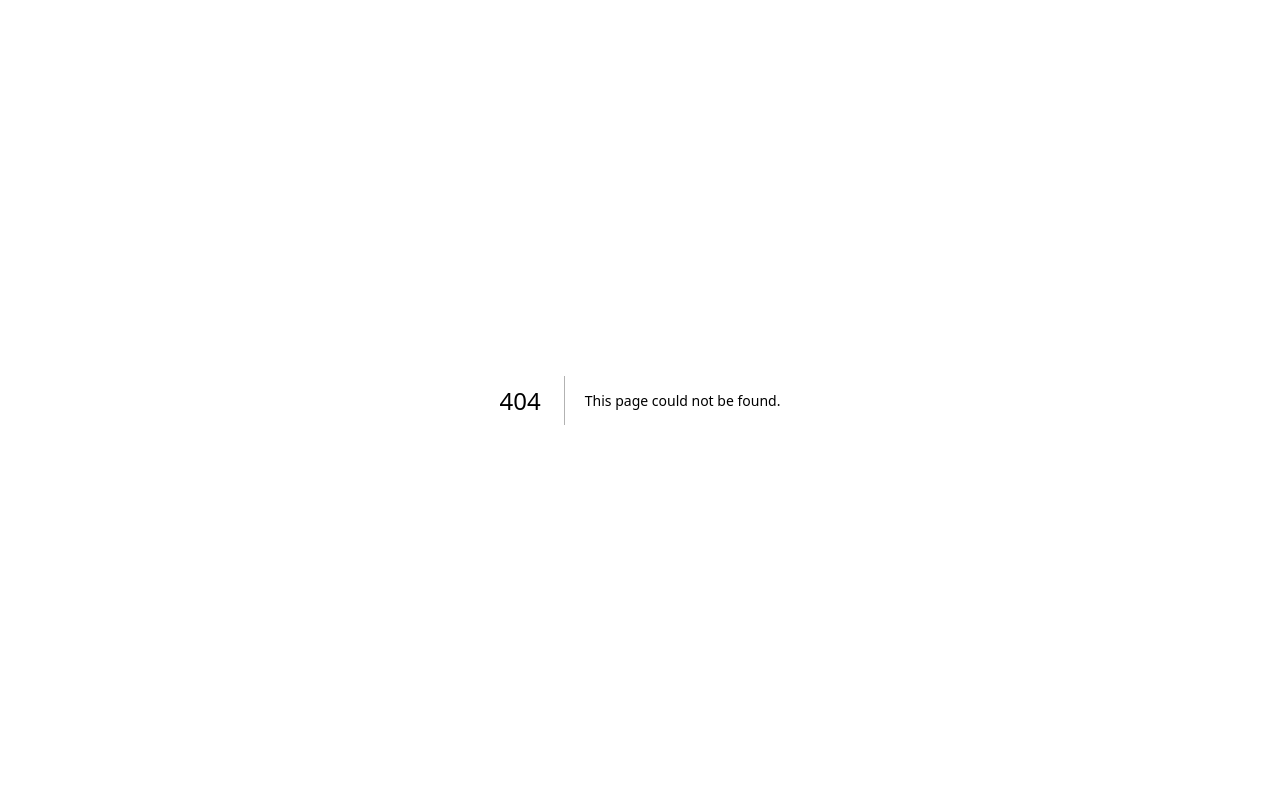
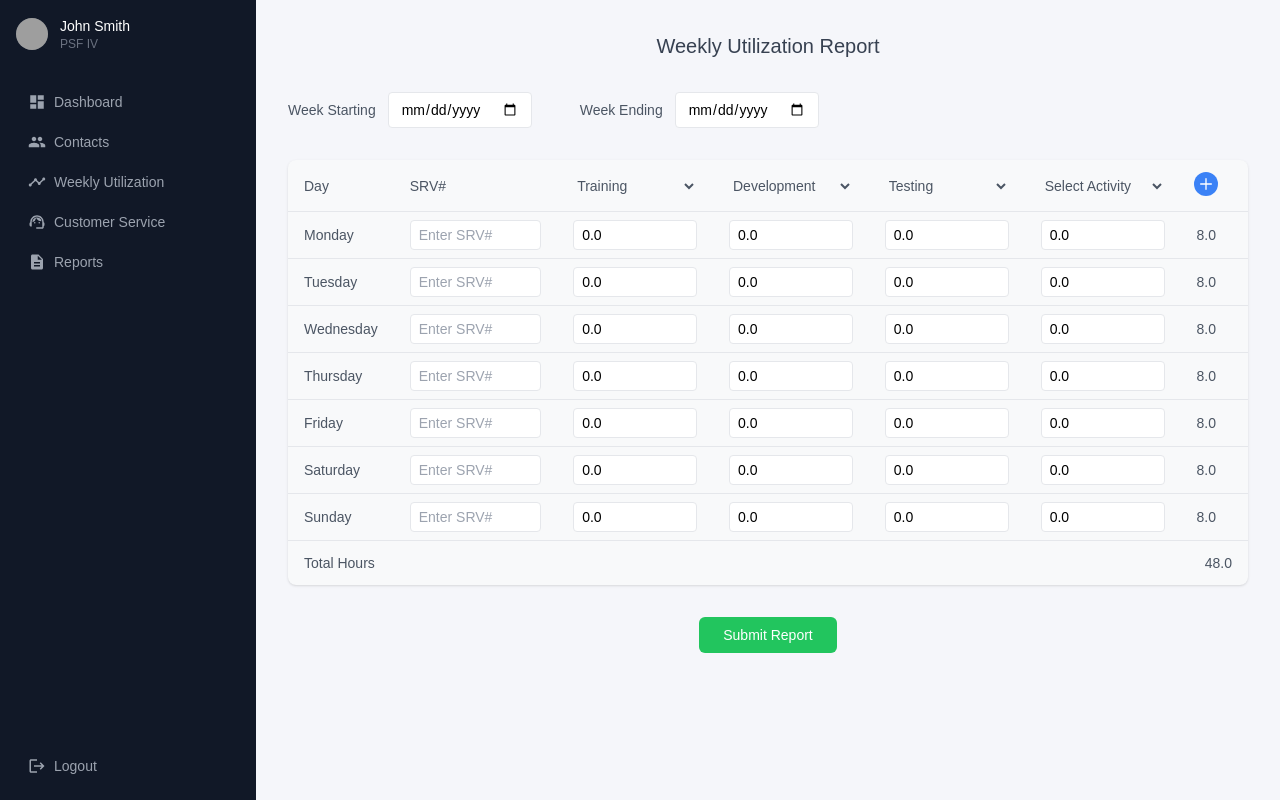
Before and after one commit to SeifEldin15/ARC-employee-management, a Next.js app in the folder frontend/: page /report in a window 1280 px wide. Before the commit this address had no page. Built offline with nearby package versions, Linux system fonts and the light colour scheme; grey boxes are pictures that could not be loaded.

Commit message:
report page

```diff
--- /dev/null
+++ b/frontend/src/app/report/page.jsx
@@ -0,0 +1,106 @@
+'use client'
+import Sidebar from '@/components/Sidebar'
+
+const Report = () => {
+  const days = ['Monday', 'Tuesday', 'Wednesday', 'Thursday', 'Friday', 'Saturday', 'Sunday']
+  const activities = ['Training', 'Development', 'Testing', 'Select Activity']
+
+  return (
+    <div className="min-h-screen bg-[#F5F6FA]">
+      <Sidebar />
+      <div className="md:ml-64 pt-20 md:pt-0 ">
+        <div className="p-8 ">
+          <div className="max-w-7xl mx-auto">
+            <h1 className="text-xl font-normal text-gray-700 mb-8 text-center">Weekly Utilization Report</h1>
+
+            {/* Date Range Inputs */}
+            <div className="flex gap-12 mb-8">
+              <div className="flex items-center gap-3">
+                <label className="text-sm text-gray-600">Week Starting</label>
+                <input
+                  type="date"
+                  className="border border-gray-200 rounded px-3 py-1.5 text-sm bg-white"
+                  placeholder="mm/dd/yyyy"
+                />
+              </div>
+              <div className="flex items-center gap-3">
+                <label className="text-sm text-gray-600">Week Ending</label>
+                <input
+                  type="date"
+                  className="border border-gray-200 rounded px-3 py-1.5 text-sm bg-white"
+                  placeholder="mm/dd/yyyy"
+                />
+              </div>
+            </div>
+
+            {/* Report Table */}
+            <div className="bg-[#F8F9FA] rounded-lg shadow">
+              <table className="w-full">
+                <thead>
+                  <tr className="border-b">
+                    <th className="py-3 px-4 text-sm font-normal text-gray-600 text-left">Day</th>
+                    <th className="py-3 px-4 text-sm font-normal text-gray-600 text-left">SRV#</th>
+                    {activities.map((activity) => (
+                      <th key={activity} className="py-3 px-4 text-sm font-normal text-gray-600 text-left">
+                        <select className="w-full bg-transparent outline-none">
+                          <option>{activity}</option>
+                        </select>
+                      </th>
+                    ))}
+                    <th className="py-3 px-2 w-10">
+                      <button className="p-1 rounded-full bg-blue-500 text-white">
+                        <svg className="w-4 h-4" fill="none" stroke="currentColor" viewBox="0 0 24 24">
+                          <path strokeLinecap="round" strokeLinejoin="round" strokeWidth={2} d="M12 4v16m8-8H4" />
+                        </svg>
+                      </button>
+                    </th>
+                  </tr>
+                </thead>
+                <tbody>
+                  {days.map((day) => (
+                    <tr key={day} className="border-b">
+                      <td className="py-2 px-4 text-sm text-gray-600">{day}</td>
+                      <td className="py-2 px-4">
+                        <input
+                          type="text"
+                          placeholder="Enter SRV#"
+                          className="w-full text-sm px-2 py-1 border border-gray-200 rounded bg-white"
+                        />
+                      </td>
+                      {activities.map((activity) => (
+                        <td key={activity} className="py-2 px-4">
+                          <input
+                            type="number"
+                            defaultValue="0.0"
+                            className="w-full text-sm px-2 py-1 border border-gray-200 rounded bg-white"
+                          />
+                        </td>
+                      ))}
+                      <td className="py-2 px-4 text-sm text-gray-600 text-right">8.0</td>
+                      <td className="py-2 px-2"></td>
+                    </tr>
+                  ))}
+                </tbody>
+                <tfoot>
+                  <tr>
+                    <td colSpan="2" className="py-3 px-4 text-sm font-medium text-gray-600">Total Hours</td>
+                    <td colSpan={activities.length + 2} className="py-3 px-4 text-sm font-medium text-gray-600 text-right">48.0</td>
+                  </tr>
+                </tfoot>
+              </table>
+            </div>
+
+            {/* Submit Button */}
+            <div className="mt-8 flex justify-center">
+              <button className="bg-green-500 text-white px-6 py-2 rounded-md text-sm font-medium hover:bg-green-600">
+                Submit Report
+              </button>
+            </div>
+          </div>
+        </div>
+      </div>
+    </div>
+  )
+}
+
+export default Report
```
